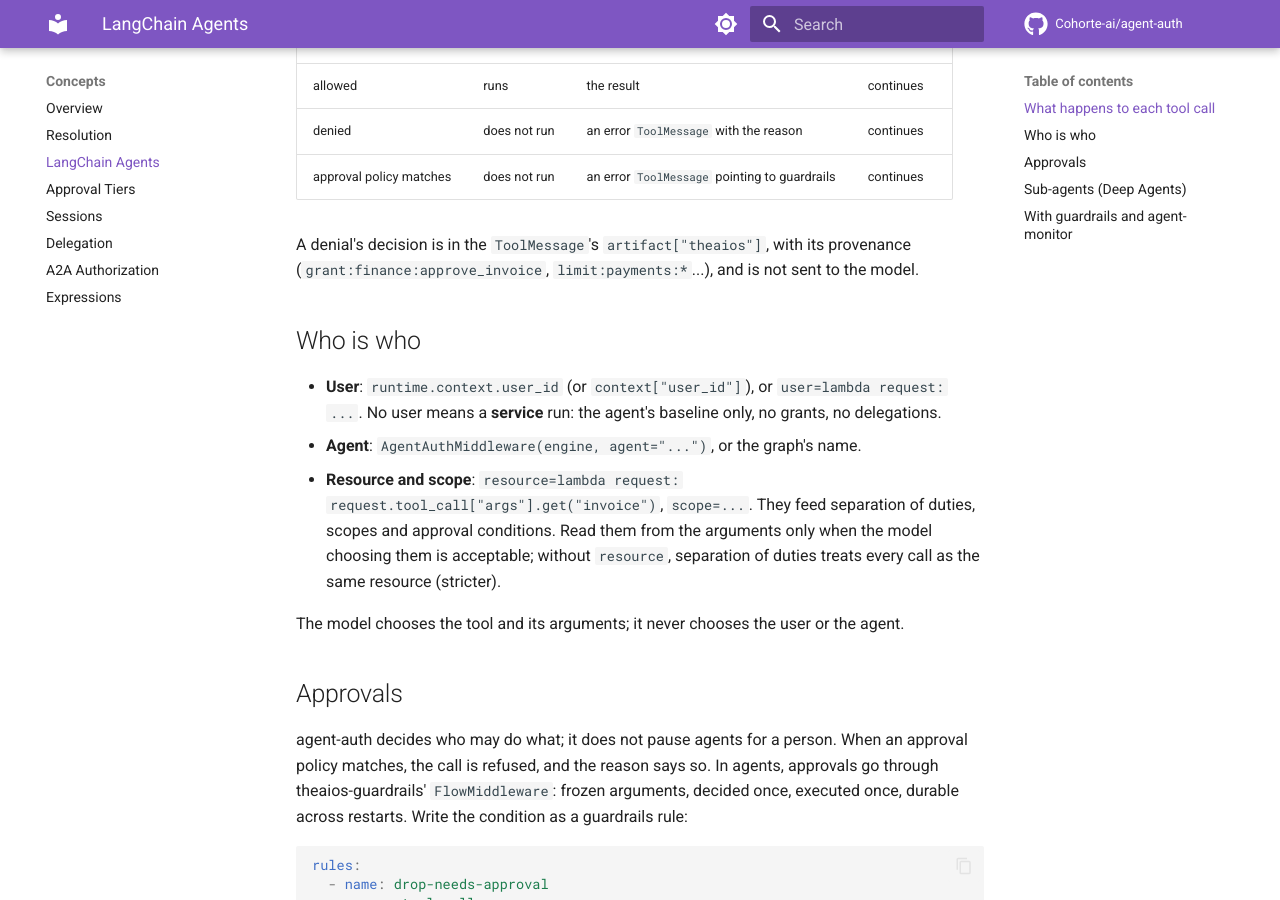
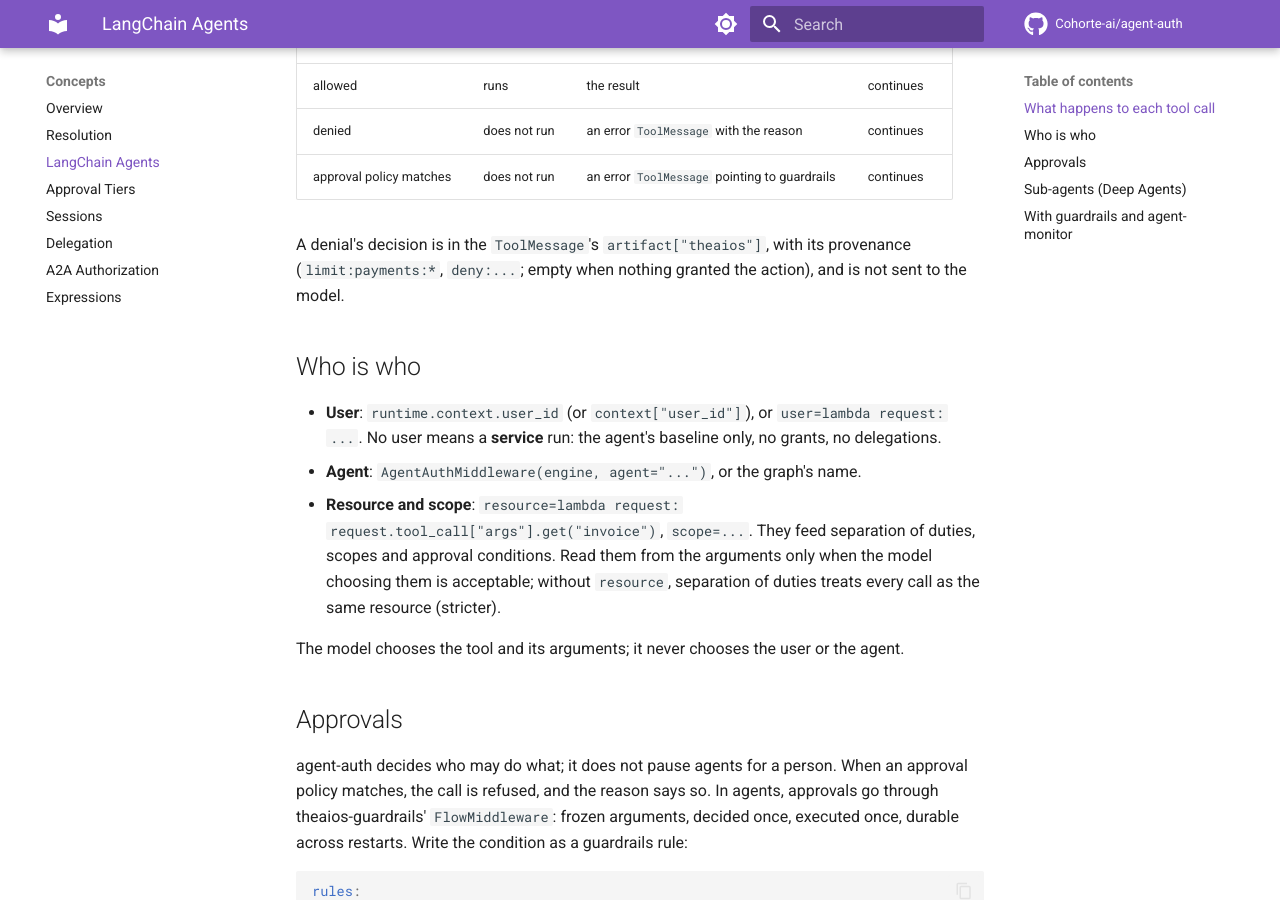
Before and after one commit to Cohorte-ai/agent-auth, an MkDocs documentation site: the page built from docs/langchain-agent.md, in a window 1280 px wide and 900 px high, scrolled down 938 px. Built offline with MkDocs 1.6.1 and Material for MkDocs 9.7.7, drawn with Linux system fonts in a browser that asks for light colours; comment, search, counter and statistics services are not loaded.

Commit message:
Docs: denial provenance can be empty
Co-Authored-By: Claude Opus 5.5 <noreply@anthropic.com>

```diff
--- a/docs/langchain-agent.md
+++ b/docs/langchain-agent.md
@@ -44,7 +44,8 @@ written in tool names.
 | approval policy matches | does not run | an error `ToolMessage` pointing to guardrails | continues |
 
 A denial's decision is in the `ToolMessage`'s `artifact["theaios"]`, with its provenance
-(`grant:finance:approve_invoice`, `limit:payments:*`...), and is not sent to the model.
+(`limit:payments:*`, `deny:...`; empty when nothing granted the action), and is not sent to
+the model.
 
 ## Who is who
 
```
